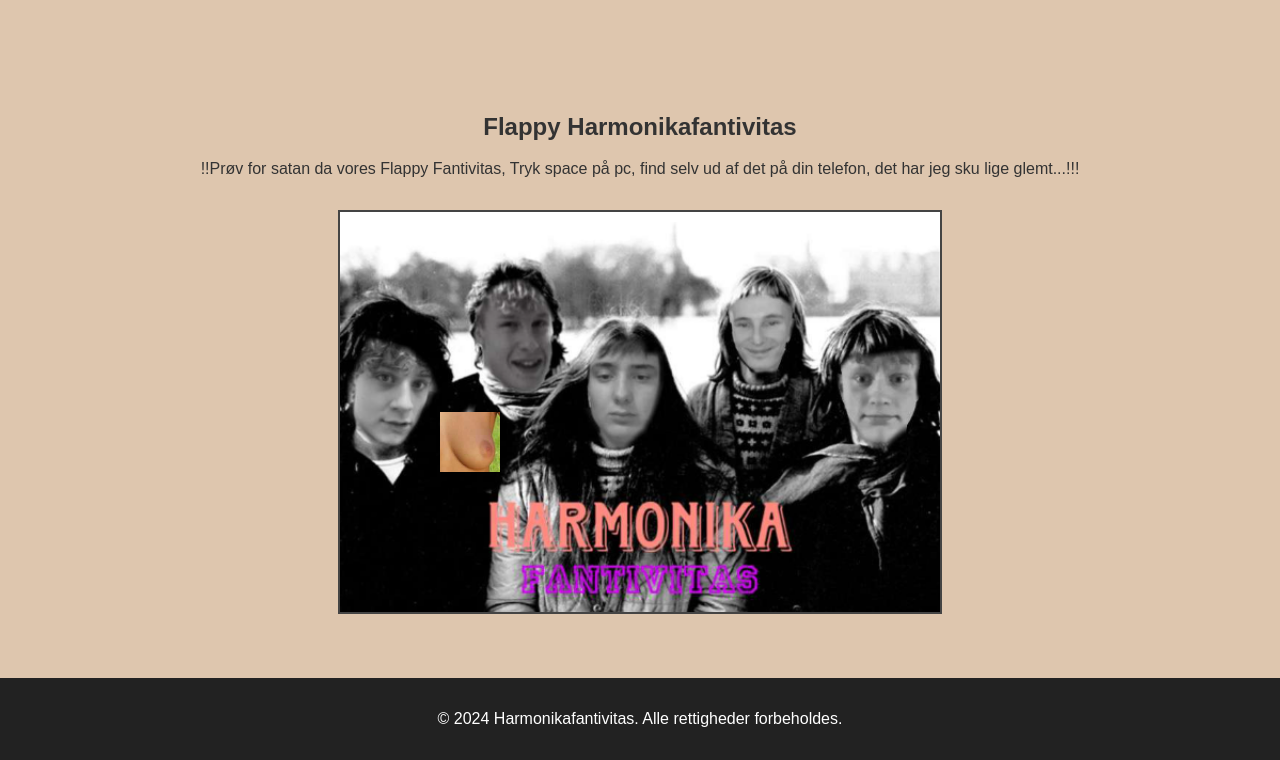
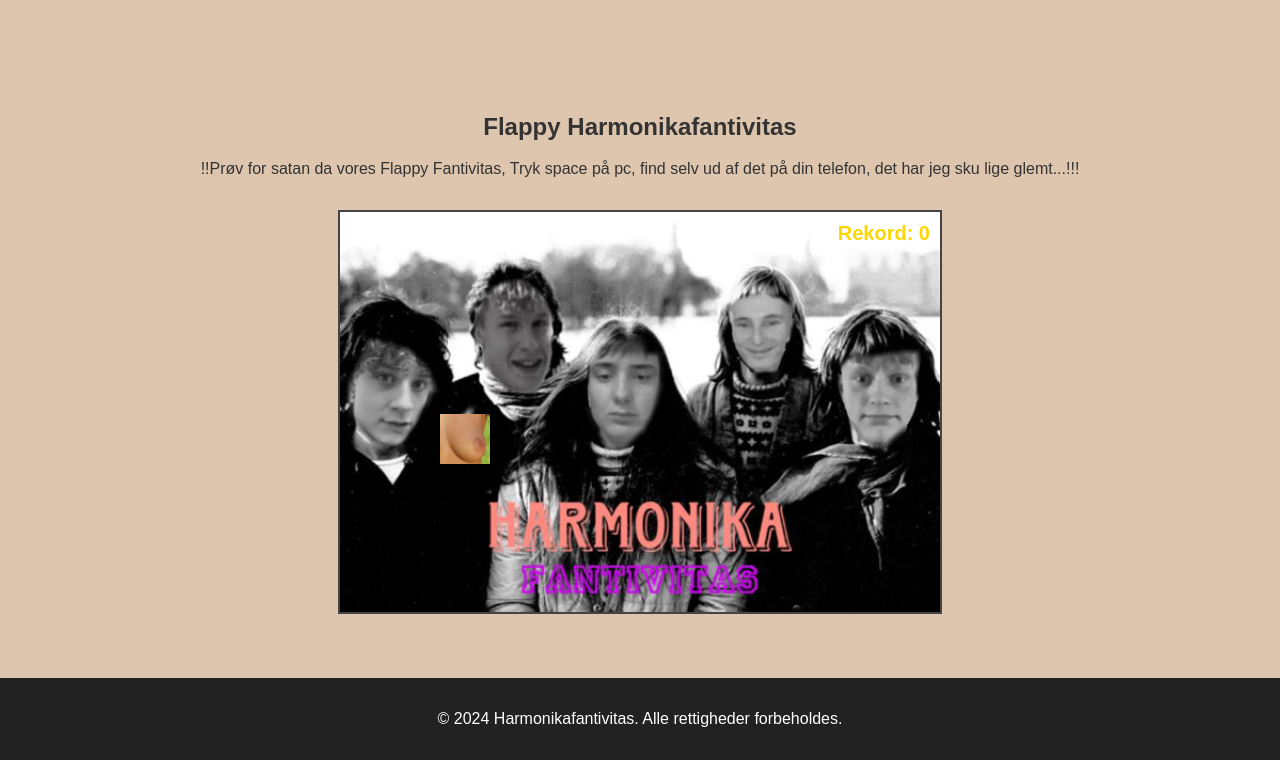
Before and after one commit to Calcguy/Harmonikafantivitas, a plain HTML site: page index.html in a window 1280 px wide. Shown: the part 1870-2630 px from the top of the page. Drawn offline with Linux system fonts and the light colour scheme.

Commit message:
Update index.html

```diff
--- a/index.html
+++ b/index.html
@@ -83,6 +83,22 @@
       background: url('Skærmbillede 2024-12-15 201716.png') no-repeat center center;
       background-size: cover;
     }
+    .score {
+      position: absolute;
+      top: 10px;
+      left: 10px;
+      font-size: 20px;
+      font-weight: bold;
+      color: #fff;
+    }
+    .high-score {
+      position: absolute;
+      top: 10px;
+      right: 10px;
+      font-size: 20px;
+      font-weight: bold;
+      color: #ffd700;
+    }
   </style>
 </head>
 <body>
@@ -139,6 +155,8 @@
     <p>!!Prøv for satan da vores Flappy Fantivitas, Tryk space på pc, find selv ud af det på din telefon, det har jeg sku lige glemt...!!!</p>
     <div class="game-container">
       <canvas id="flappyCanvas" width="600" height="400"></canvas>
+      <div class="score">Score: 0</div>
+      <div class="high-score">Rekord: 0</div>
     </div>
   </section>
   <!-- Footer -->
@@ -151,26 +169,27 @@
     const canvas = document.getElementById("flappyCanvas");
     const ctx = canvas.getContext("2d");
 
-    // Assets
-    const birdImage = new Image();
-    birdImage.src = 'Skærmbillede 2024-12-16 182606.png'; // Fuglen
-    const pipeImage = new Image();
-    pipeImage.src = 'Skærmbillede 2024-12-16 182711.png'; // Forhindringer
+    const scoreElement = document.querySelector(".score");
+    const highScoreElement = document.querySelector(".high-score");
 
-    // Bird position and physics
+    let birdImage = new Image();
+    birdImage.src = 'Skærmbillede 2024-12-16 182606.png';
+    let pipeImage = new Image();
+    pipeImage.src = 'Skærmbillede 2024-12-16 182711.png';
+
     let birdY = canvas.height / 2;
     let birdX = 100;
-    let gravity = 0.5;
+    let gravity = 0.3;
     let velocity = 0;
-    let jump = -8;
+    let jump = -6;
 
-    // Pipes
     let pipes = [];
     let pipeGap = 150;
     let pipeWidth = 40;
     let frame = 0;
+    let score = 0;
+    let highScore = 0;
 
-    // Spawn pipes at random positions
     function spawnPipe() {
       let topHeight = Math.random() * (canvas.height - pipeGap - 50) + 20;
       pipes.push({
@@ -180,12 +199,10 @@
       });
     }
 
-    // Draw the bird
     function drawBird() {
-        ctx.drawImage(birdImage, birdX, birdY, 60, 60);
+      ctx.drawImage(birdImage, birdX, birdY, 50, 50);
     }
 
-    // Draw pipes
     function drawPipes() {
       pipes.forEach(pipe => {
         ctx.drawImage(pipeImage, pipe.x, 0, pipeWidth, pipe.top);
@@ -193,79 +210,57 @@
       });
     }
 
-    // Update pipe positions
     function updatePipes() {
       pipes.forEach(pipe => {
-            pipe.x -= 3; // Pipes move left
+        pipe.x -= 3;
+        if (pipe.x + pipeWidth === birdX) {
+          score++;
+          scoreElement.textContent = `Score: ${score}`;
+        }
       });
-
-        // Remove pipes that move off screen
-        if (pipes[0]?.x + pipeWidth < 0) {
-            pipes.shift();
+      if (pipes[0]?.x + pipeWidth < 0) pipes.shift();
+      if (frame % 100 === 0) spawnPipe();
     }
 
-        // Spawn new pipes at intervals
-        if (frame % 100 === 0) {
-            spawnPipe();
-        }
-    }
-
-    // Check for collisions
     function collision() {
-        if (birdY <= 0 || birdY + 40 >= canvas.height) return true; // Bird hits ground or top
-
+      if (birdY <= 0 || birdY + 40 >= canvas.height) return true;
       return pipes.some(pipe =>
         birdX < pipe.x + pipeWidth &&
         birdX + 40 > pipe.x &&
-            (birdY < pipe.top || birdY + 40 > pipe.bottom) // Bird hits pipe
+        (birdY < pipe.top || birdY + 40 > pipe.bottom)
       );
     }
 
-    // Reset the game
     function resetGame() {
       pipes = [];
       birdY = canvas.height / 2;
       velocity = 0;
       frame = 0;
+      highScore = Math.max(highScore, score);
+      highScoreElement.textContent = `Rekord: ${highScore}`;
+      score = 0;
+      scoreElement.textContent = `Score: ${score}`;
     }
 
-    // Game loop
     function gameLoop() {
       ctx.clearRect(0, 0, canvas.width, canvas.height);
-
       drawBird();
       drawPipes();
       updatePipes();
 
-        // Apply gravity
       velocity += gravity;
       birdY += velocity;
 
-        // Check for collisions
-        if (collision()) {
-            resetGame();
-        }
+      if (collision()) resetGame();
 
-        // Increment frame count
       frame++;
       requestAnimationFrame(gameLoop);
     }
 
-    // Control bird jump for desktop
-    window.addEventListener("keydown", () => {
-        velocity = jump; // Apply upward force
-    });
+    window.addEventListener("keydown", () => { velocity = jump; });
+    window.addEventListener("touchstart", () => { velocity = jump; });
+    canvas.addEventListener("click", () => { velocity = jump; });
 
-    // Control bird jump for mobile (touch and click)
-    window.addEventListener("touchstart", () => {
-        velocity = jump;
-    });
-
-    canvas.addEventListener("click", () => {
-        velocity = jump;
-    });
-
-    // Start game after bird image loads
     birdImage.onload = () => gameLoop();
   </script>
 </body>
```
Lines whose indentation alone changed are shown as unchanged.
